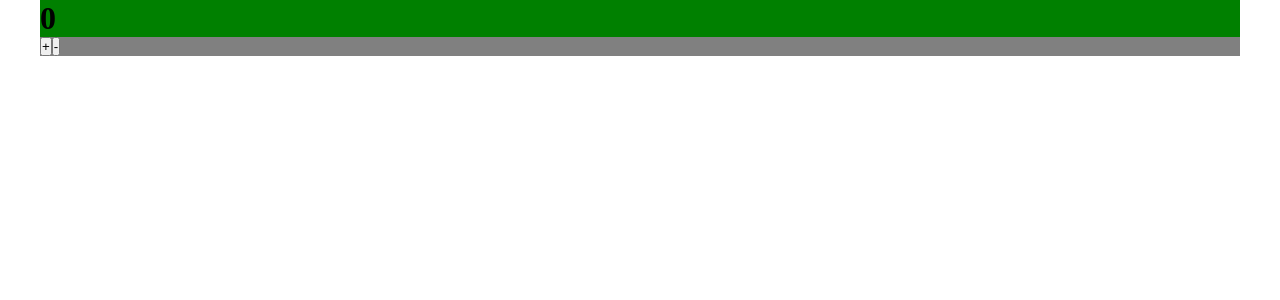
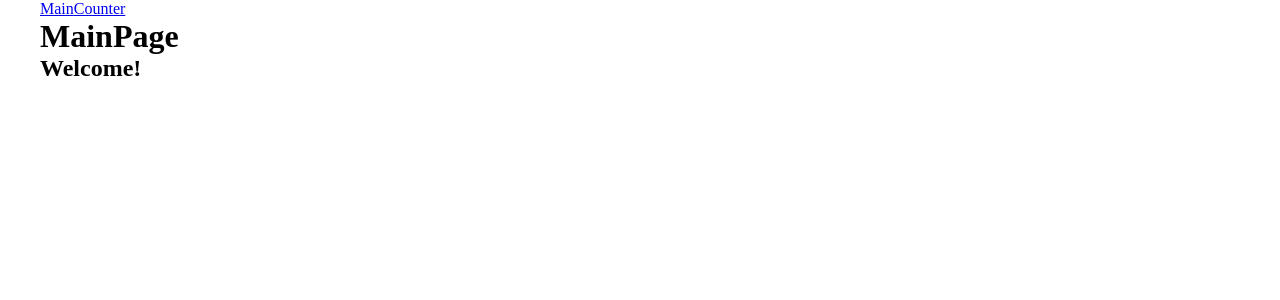
Before and after one commit to polozovaanastasia/advanced_react, a React app: page / in a window 1280 px wide. Shown: the top 300 px of the page. Built offline with nearby package versions, Linux system fonts and the light colour scheme.

Commit message:
configure webpack path aliases, routing, lazy page components.

```diff
--- a/package.json
+++ b/package.json
@@ -16,6 +16,7 @@
         "@types/node": "^22.13.10",
         "@types/react": "^19.0.12",
         "@types/react-dom": "^19.0.4",
+        "@types/react-router-dom": "^5.3.3",
         "@types/webpack": "^5.28.5",
         "@types/webpack-dev-server": "^4.7.2",
         "@types/webpack-env": "^1.18.8",
@@ -36,6 +37,7 @@
     },
     "dependencies": {
         "react": "^19.0.0",
-        "react-dom": "^19.0.0"
+        "react-dom": "^19.0.0",
+        "react-router-dom": "^7.4.0"
     }
 }
--- a/src/App.tsx
+++ b/src/App.tsx
@@ -1,10 +1,23 @@
-import { Counter } from "./components/counter";
+import { CounterPageLazy } from "@pages/counterPage/counterPage.lazy";
+import { MainPageLazy } from "@pages/mainPage/mainPage.lazy";
+import { Suspense } from "react";
+import { Link, Route, Routes } from "react-router-dom";
 import "./index.scss";
 
 function App() {
     return (
         <div className="app">
-            <Counter />
+            <Link to="/">Main</Link>
+            <Link to="counter">Counter</Link>
+            <Suspense fallback={<div>Loading...</div>}>
+                <Routes>
+                    <Route path="/" element={<MainPageLazy />} />
+                    <Route
+                        path={"/counter"}
+                        element={<CounterPageLazy />}
+                    ></Route>
+                </Routes>
+            </Suspense>
         </div>
     );
 }
--- a/src/index.tsx
+++ b/src/index.tsx
@@ -1,8 +1,14 @@
 import { createRoot } from "react-dom/client";
+import { BrowserRouter } from "react-router-dom";
 import App from "./App";
 
 const container = document.getElementById("root");
+
 if (container) {
     const root = createRoot(container);
-    root.render(<App />);
+    root.render(
+        <BrowserRouter>
+            <App />
+        </BrowserRouter>
+    );
 }
--- /dev/null
+++ b/src/pages/counterPage/counterPage.lazy.tsx
@@ -0,0 +1,5 @@
+import { lazy } from "react";
+
+export const CounterPageLazy = lazy(
+    () => import("@pages/counterPage/counterPage")
+);
--- /dev/null
+++ b/src/pages/counterPage/counterPage.tsx
@@ -0,0 +1,12 @@
+import { Counter } from "@components/counter";
+
+function CounterPage() {
+    return (
+        <>
+            <h1>CounterPage</h1>
+            <Counter />
+        </>
+    );
+}
+
+export default CounterPage;
--- /dev/null
+++ b/src/pages/mainPage/mainPage.lazy.tsx
@@ -0,0 +1,3 @@
+import { lazy } from "react";
+
+export const MainPageLazy = lazy(() => import("@pages/mainPage/mainPage"));
--- /dev/null
+++ b/src/pages/mainPage/mainPage.tsx
@@ -0,0 +1,10 @@
+function MainPage() {
+    return (
+        <>
+            <h1>MainPage</h1>
+            <h2>Welcome!</h2>
+        </>
+    );
+}
+
+export default MainPage;
```
Also changed, not shown: tsconfig.json (+7 -3 lines), 10 other files (tests, documents, lock files or other folders).
